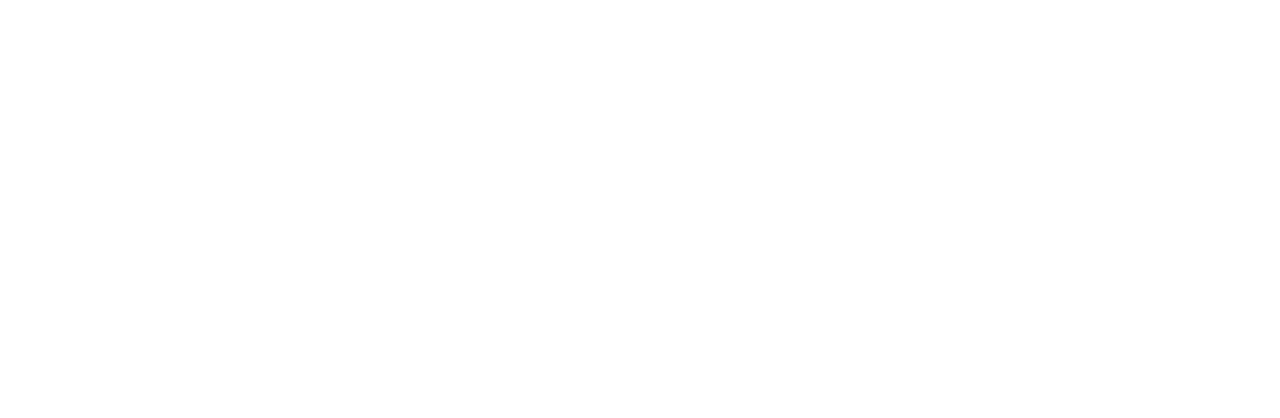
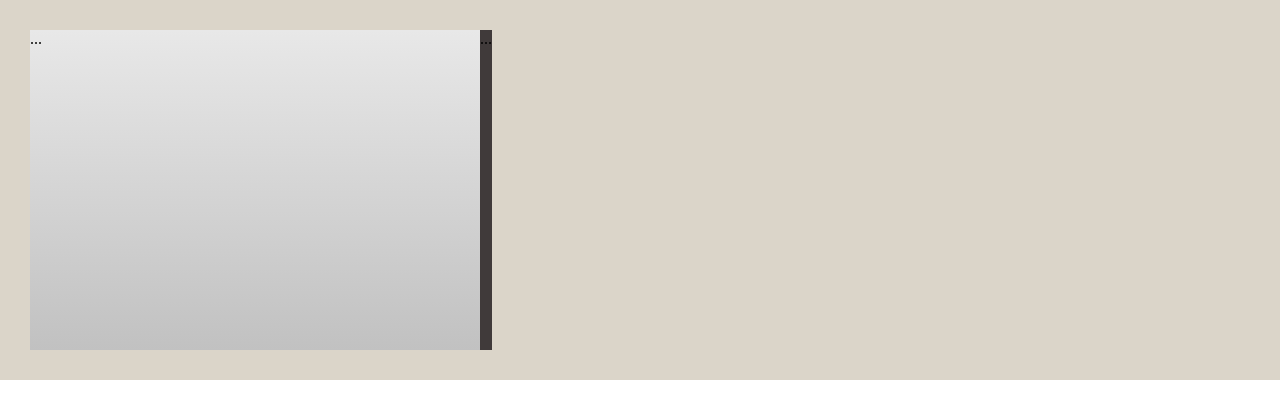
Before and after one commit to Guilherme-1605/urnajs, a plain HTML site: page index.html in a window 1280 px wide. Drawn offline with Linux system fonts and the light colour scheme.

Commit message:
Construindo a tela

```diff
--- a/css/style.css
+++ b/css/style.css
@@ -0,0 +1,19 @@
+body {
+    margin: 0;
+}
+
+.urna {
+    background-color: #dbd5c9;
+    padding: 30px;
+    display: flex;
+}
+
+.tela {
+    width: 450px;
+    height: 320px;
+    background: linear-gradient(#e8e8e8, #c1c1c1);
+}
+
+.teclado {
+    background-color: #403a3a;
+}
--- a/index.html
+++ b/index.html
@@ -3,9 +3,17 @@
 <head>
     <meta charset="UTF-8">
     <meta name="viewport" content="width=device-width, initial-scale=1.0">
-    <title>Urna</title>
+    <title>Urna Eletrônica</title>
+    <link rel="stylesheet" href="css/style.css">
 </head>
 <body>
-
+    <div class="urna">
+        <div class="tela">
+            ...
+        </div>
+        <div class="teclado">
+            ...
+        </div>
+    </div>
 </body>
 </html>
```
